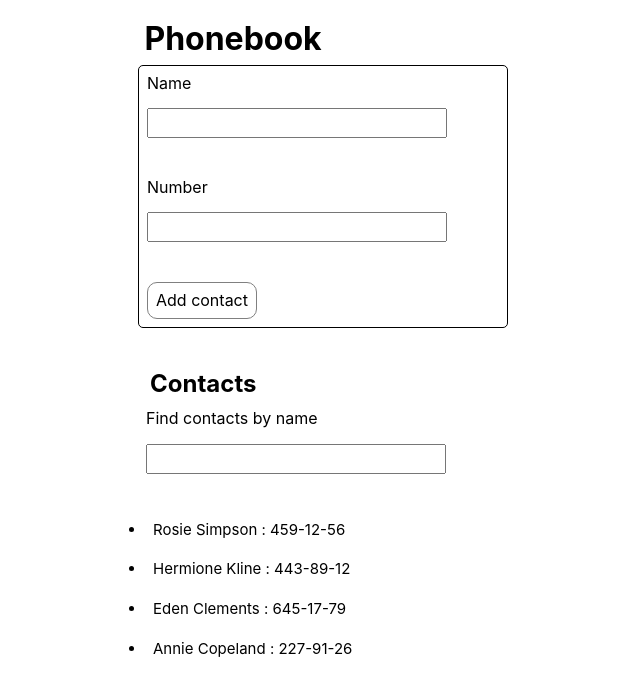
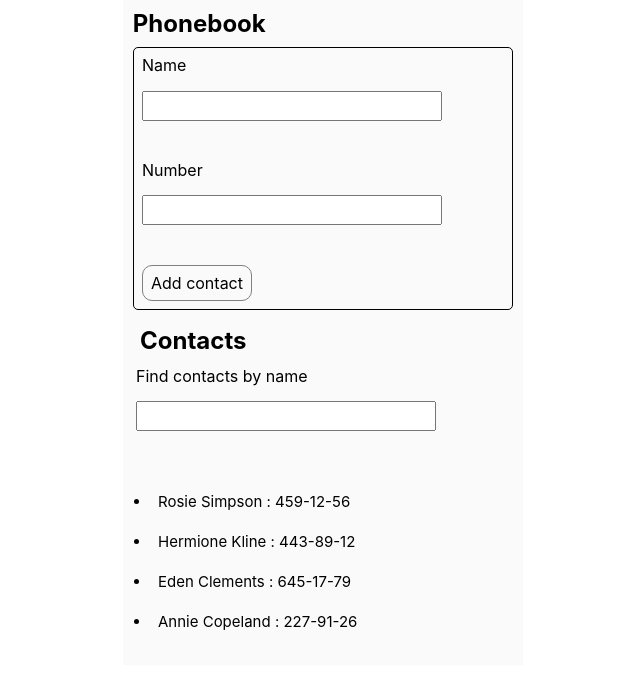
Before and after one commit to KostiantynU/goit-react-hw-02-phonebook, a React (Create React App) app: page / in a window 1280 px wide. Shown: the top 692 px of the page, without its empty margins (317-957 px from the left). Built offline with nearby package versions, Linux system fonts and the light colour scheme.

Commit message:
work with HW 2:4 task

```diff
--- a/src/components/App.jsx
+++ b/src/components/App.jsx
@@ -1,5 +1,9 @@
 import React, { Component } from 'react';
+import { MainTitle } from './AppStyled';
+import { HTwo } from './PhoneBookList/PhoneBookListStyled';
+import { Section } from './AppStyled';
 import { PhoneBookForm } from './PhoneBookForm';
+import { Filter } from './Filter';
 import { PhoneBookList } from './PhoneBookList/PhoneBookList';
 import { nanoid } from 'nanoid';
 const INITIAL_STATE = {
@@ -40,7 +44,7 @@ export class App extends Component {
   };
   arrayWithSearch = () => {
     const searchQuery = this.state.filter;
-    const filtered = this.state.contacts.filter(el => el.name.includes(searchQuery));
+    const filtered = this.state.contacts.filter(el => el.name.toLowerCase().includes(searchQuery));
     return filtered;
   };
   reset = () => {
@@ -48,18 +52,19 @@ export class App extends Component {
   };
   render() {
     return (
-      <>
+      <Section>
+        <MainTitle>Phonebook</MainTitle>
         <PhoneBookForm
           changeBook={this.changeBook}
           nameValue={this.state.name}
           handleChangeName={this.handleChangeName}
+          telValue={this.state.number}
           handleChangeTel={this.handleChangeTel}
         ></PhoneBookForm>
-        <PhoneBookList
-          array={this.arrayWithSearch()}
-          search={this.handleChangeSearch}
-        ></PhoneBookList>
-      </>
+        <HTwo>Contacts</HTwo>
+        <Filter handleChangeSearch={this.handleChangeSearch} />
+        <PhoneBookList array={this.arrayWithSearch()} />
+      </Section>
     );
   }
 }
--- /dev/null
+++ b/src/components/AppStyled.js
@@ -0,0 +1,11 @@
+import styled from 'styled-components';
+export const Section = styled.section`
+  width: 400px;
+  padding: 5px;
+  margin-left: auto;
+  margin-right: auto;
+  background-color: rgba(250, 250, 250, 0.9);
+`;
+export const MainTitle = styled.h1`
+  margin: 0.2em;
+`;
--- /dev/null
+++ b/src/components/Filter/Filter.jsx
@@ -0,0 +1,17 @@
+import React, { Component } from 'react';
+import { SearchInput, Paragraph } from '../PhoneBookForm/PhoneBookFormStyled';
+import PropTypes from 'prop-types';
+export class Filter extends Component {
+  render() {
+    const { handleChangeSearch } = this.props;
+    return (
+      <>
+        <Paragraph>Find contacts by name</Paragraph>
+        <SearchInput onChange={evt => handleChangeSearch(evt)} />
+      </>
+    );
+  }
+}
+Filter.propTypes = {
+  handleChangeSearch: PropTypes.func.isRequired,
+};
--- /dev/null
+++ b/src/components/Filter/index.js
@@ -0,0 +1 @@
+export { Filter } from './Filter';
--- a/src/components/PhoneBookForm/PhoneBookForm.jsx
+++ b/src/components/PhoneBookForm/PhoneBookForm.jsx
@@ -1,12 +1,11 @@
 import React, { Component } from 'react';
 import PropTypes from 'prop-types';
-import { BookForm, NameInput, HOne, AddBtn, Paragraph, Div, TelInput } from './PhoneBookFormStyled';
+import { BookForm, NameInput, AddBtn, Paragraph, Div, TelInput } from './PhoneBookFormStyled';
 export class PhoneBookForm extends Component {
   render() {
-    const { nameValue, handleChangeName, handleChangeTel, changeBook } = this.props;
+    const { nameValue, handleChangeName, telValue, handleChangeTel, changeBook } = this.props;
     return (
       <BookForm onSubmit={evt => changeBook(evt)}>
-        <HOne>Phonebook</HOne>
         <Div>
           <Paragraph>Name</Paragraph>
           <NameInput
@@ -25,6 +24,7 @@ export class PhoneBookForm extends Component {
             pattern="\+?\d{1,4}?[-.\s]?\(?\d{1,3}?\)?[-.\s]?\d{1,4}[-.\s]?\d{1,4}[-.\s]?\d{1,9}"
             title="Phone number must be digits and can contain spaces, dashes, parentheses and can start with +"
             required
+            value={telValue}
             onChange={evt => handleChangeTel(evt)}
           ></TelInput>
           <AddBtn type="submit">Add contact</AddBtn>
@@ -37,5 +37,6 @@ PhoneBookForm.propTypes = {
   changeBook: PropTypes.func.isRequired,
   nameValue: PropTypes.string.isRequired,
   handleChangeName: PropTypes.func.isRequired,
+  telValue: PropTypes.string.isRequired,
   handleChangeTel: PropTypes.func.isRequired,
 };
--- a/src/components/PhoneBookForm/PhoneBookFormStyled.js
+++ b/src/components/PhoneBookForm/PhoneBookFormStyled.js
@@ -1,16 +1,10 @@
 import styled from 'styled-components';
 export const BookForm = styled.form`
-  width: 400px;
-  padding: 15px;
-  margin-left: auto;
-  margin-right: auto;
+  padding: 5px;
 `;
 export const Div = styled.div`
   border: 1px solid black;
   border-radius: 5px;
-`;
-export const HOne = styled.h1`
-  margin: 0.2em;
 `;
 export const NameInput = styled.input`
   width: 300px;
--- a/src/components/PhoneBookList/PhoneBookList.jsx
+++ b/src/components/PhoneBookList/PhoneBookList.jsx
@@ -1,16 +1,13 @@
 import React, { Component } from 'react';
 import PropTypes from 'prop-types';
-import { DivContacts, HTwo, ListContacts } from './PhoneBookListStyled';
+import { DivContacts, ListContacts } from './PhoneBookListStyled';
 import { BookItem } from 'components/PhoneBookListItem';
-import { SearchInput, Paragraph } from '../PhoneBookForm/PhoneBookFormStyled';
+
 export class PhoneBookList extends Component {
   render() {
-    const { array, search: handleChangeSearch } = this.props;
+    const { array } = this.props;
     return (
       <DivContacts>
-        <HTwo>Contacts</HTwo>
-        <Paragraph>Find contacts by name</Paragraph>
-        <SearchInput onChange={evt => handleChangeSearch(evt)}></SearchInput>
         <ListContacts>
           {array.map(({ name, id, number }) => {
             return <BookItem key={id} contactName={name} number={number} />;
@@ -22,7 +19,10 @@ export class PhoneBookList extends Component {
 }
 PhoneBookList.propTypes = {
   array: PropTypes.arrayOf(
-    PropTypes.shape({ name: PropTypes.string.isRequired, id: PropTypes.string.isRequired })
-      .isRequired
+    PropTypes.shape({
+      name: PropTypes.string.isRequired,
+      id: PropTypes.string.isRequired,
+      number: PropTypes.string.isRequired,
+    }).isRequired
   ),
 };
--- a/src/components/PhoneBookList/PhoneBookListStyled.js
+++ b/src/components/PhoneBookList/PhoneBookListStyled.js
@@ -1,6 +1,5 @@
 import styled from 'styled-components';
 export const DivContacts = styled.div`
-  width: 400px;
   padding: 15px;
   margin-left: auto;
   margin-right: auto;
```
